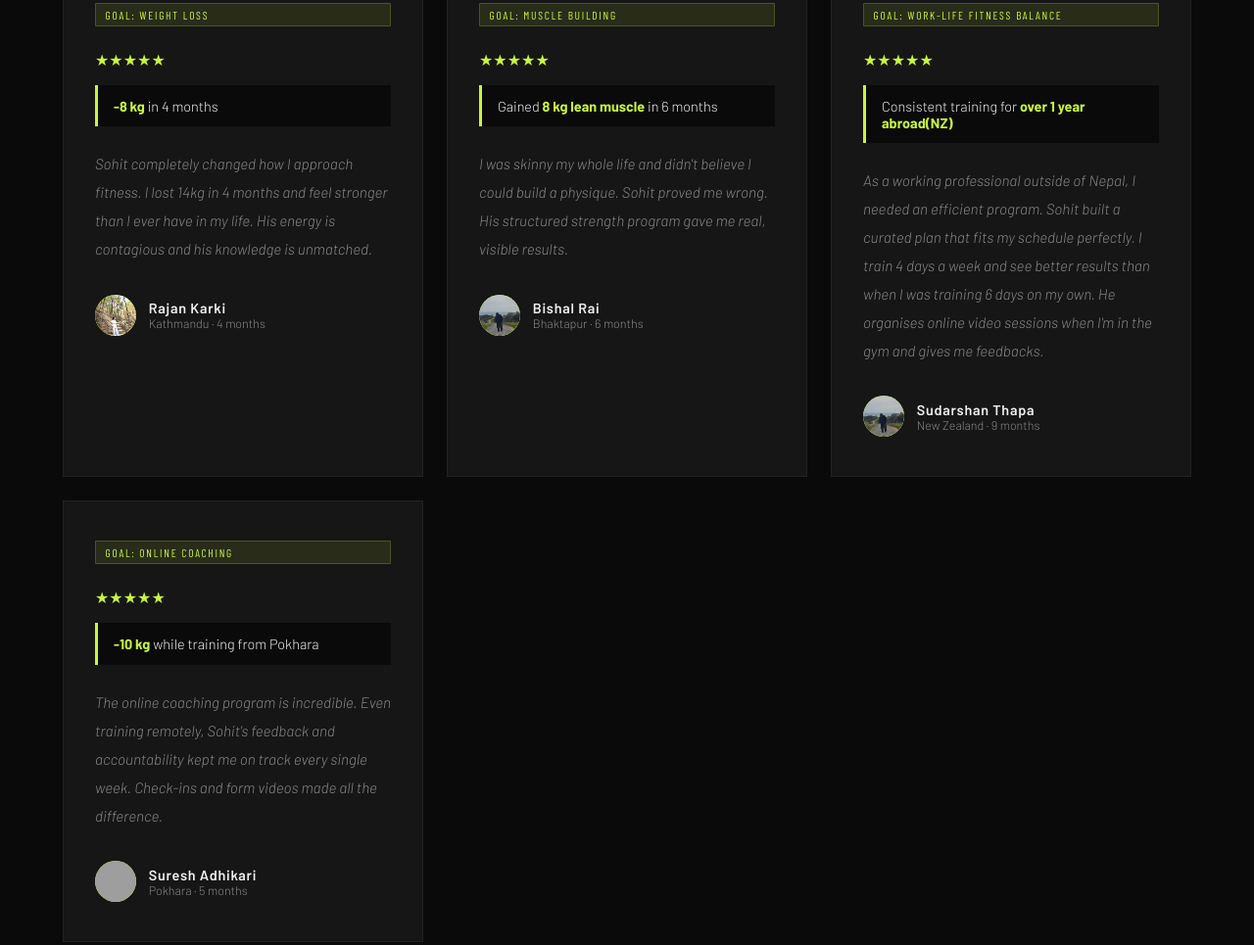
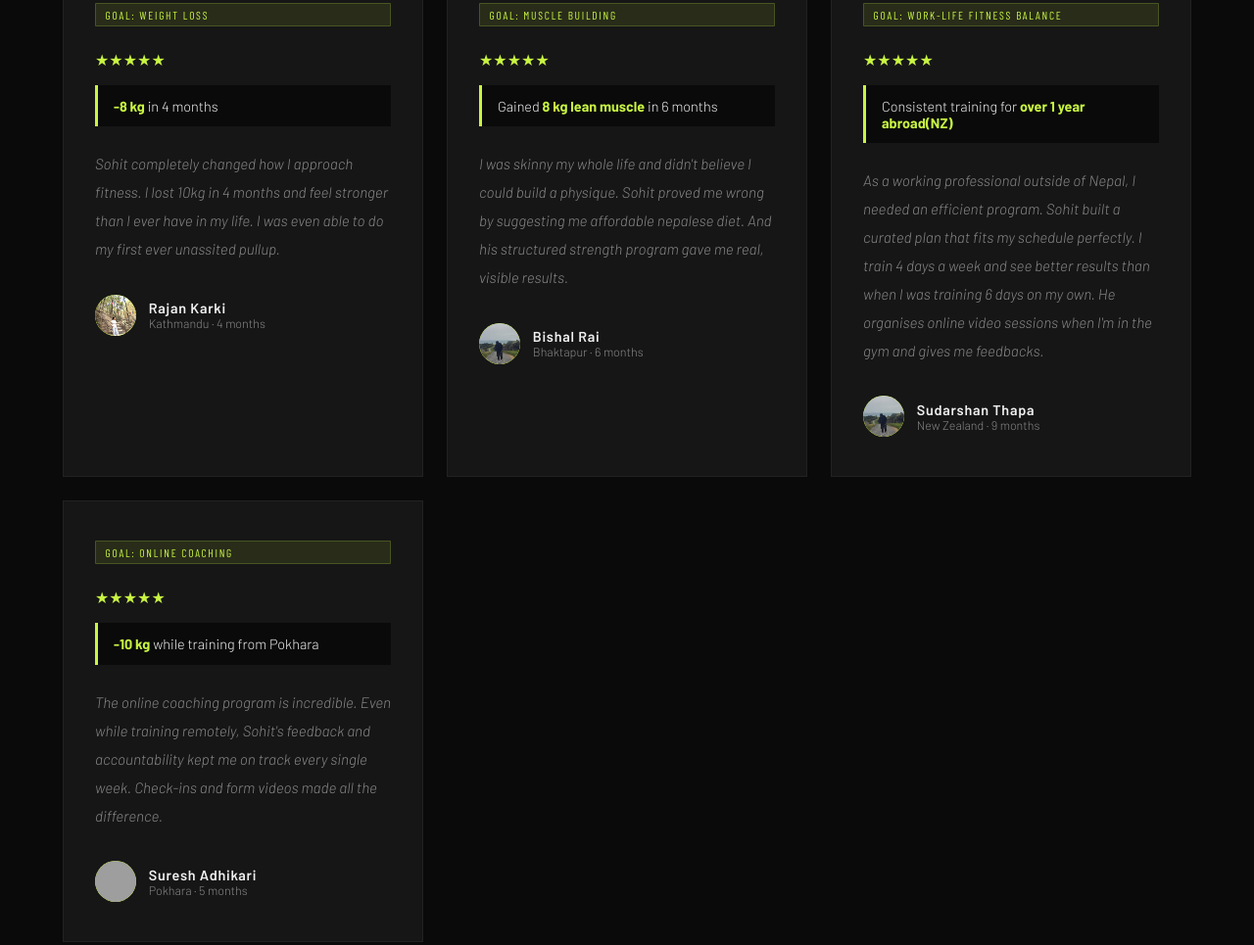
Before and after one commit to Dusky88/sohitshahi, a plain HTML site: page clients.html in a window 1280 px wide. Shown: the part 746-1711 px from the top of the page at 98% size. Drawn offline with nearby package versions, Linux system fonts and the light colour scheme; grey boxes are pictures that could not be loaded.

Commit message:
client fixes

```diff
--- a/clients.html
+++ b/clients.html
@@ -75,7 +75,7 @@
       <span class="client-goal">Goal: Weight Loss</span>
       <div class="stars">★★★★★</div>
       <div class="result-highlight"><strong>-8 kg</strong> in 4 months</div>
-      <p class="testi-text">Sohit completely changed how I approach fitness. I lost 14kg in 4 months and feel stronger than I ever have in my life. His energy is contagious and his knowledge is unmatched.</p>
+      <p class="testi-text">Sohit completely changed how I approach fitness. I lost 10kg in 4 months and feel stronger than I ever have in my life. I was even able to do my first ever unassited pullup.</p>
       <div class="testi-author">
         <div class="testi-avatar">
           <img src="assets/client1.jpg" alt="Rajan Karki" onerror="this.style.display='none'; this.parentNode.innerHTML='R';">
@@ -91,7 +91,7 @@
       <span class="client-goal">Goal: Muscle Building</span>
       <div class="stars">★★★★★</div>
       <div class="result-highlight">Gained <strong>8 kg lean muscle</strong> in 6 months</div>
-      <p class="testi-text">I was skinny my whole life and didn't believe I could build a physique. Sohit proved me wrong. His structured strength program gave me real, visible results.</p>
+      <p class="testi-text">I was skinny my whole life and didn't believe I could build a physique. Sohit proved me wrong by suggesting me affordable nepalese diet. And his structured strength program gave me real, visible results.</p>
       <div class="testi-author">
         <div class="testi-avatar">
           <img src="assets/client5.jpg" alt="Sudarshan Thapa" onerror="this.style.display='none'; this.parentNode.innerHTML='B';">
@@ -123,7 +123,7 @@
       <span class="client-goal">Goal: Online Coaching</span>
       <div class="stars">★★★★★</div>
       <div class="result-highlight"><strong>-10 kg</strong> while training from Pokhara</div>
-      <p class="testi-text">The online coaching program is incredible. Even training remotely, Sohit's feedback and accountability kept me on track every single week. Check-ins and form videos made all the difference.</p>
+      <p class="testi-text">The online coaching program is incredible. Even while training remotely, Sohit's feedback and accountability kept me on track every single week. Check-ins and form videos made all the difference.</p>
       <div class="testi-author">
         <div class="testi-avatar">
           <img src="assets/client4.jpg" alt="Biyush Adhikari" onerror="this.style.display='none'; this.parentNode.innerHTML='S';">
```
